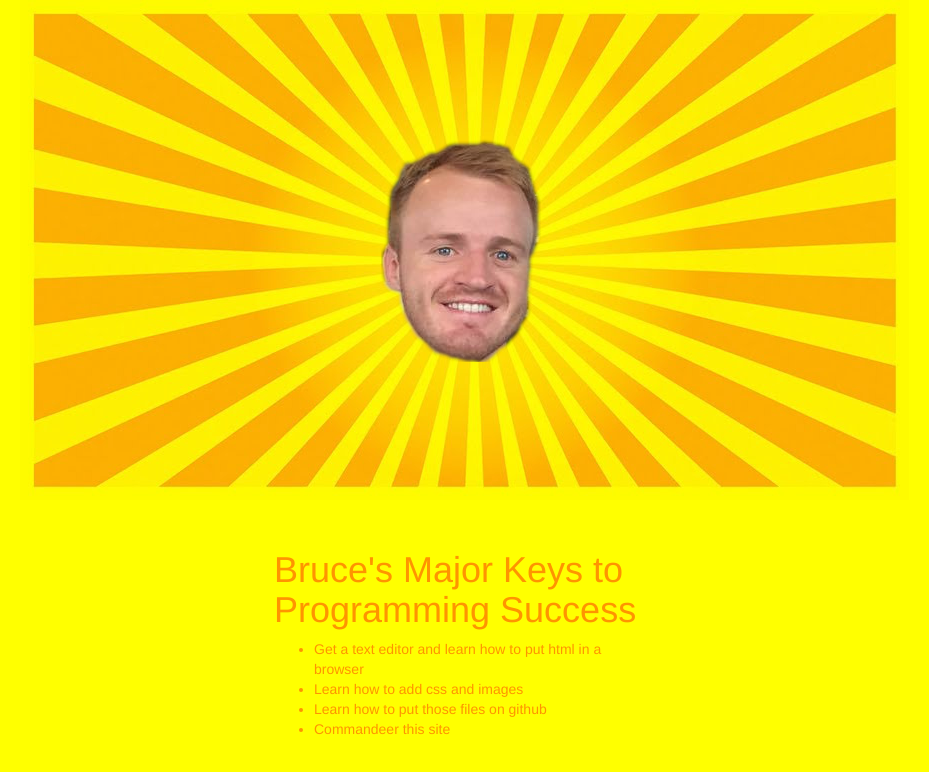
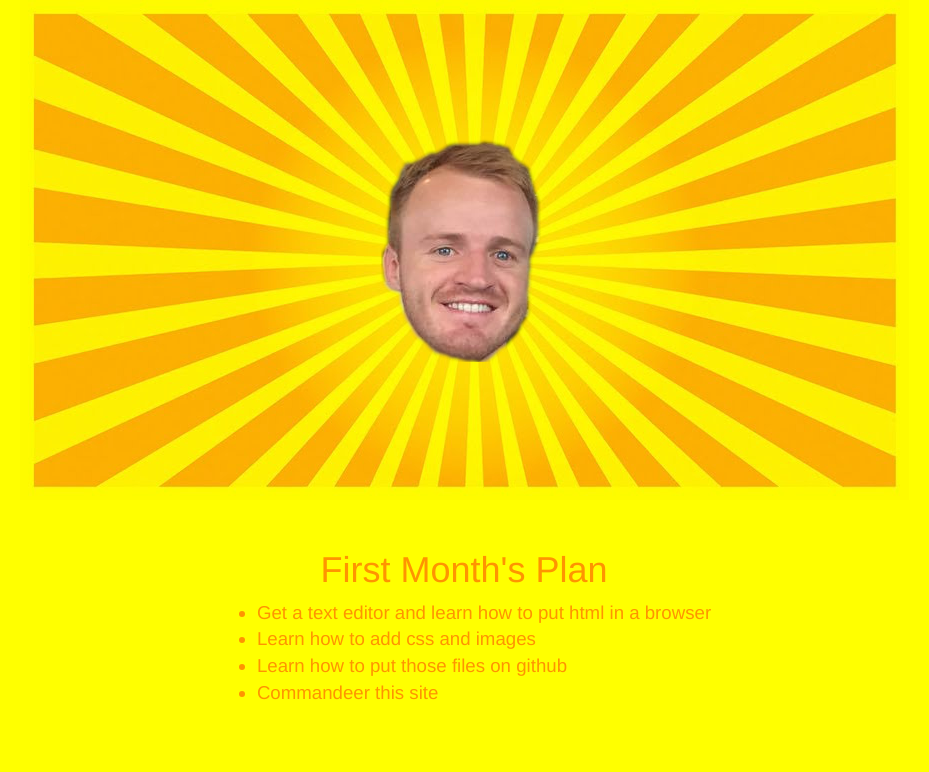
Before and after one commit to KCErb/bruce-majors, a plain HTML site: page index.html in a window 1280 px wide. Shown: the whole page, without its empty margins (176-1105 px from the left). Drawn offline with nearby package versions, Linux system fonts and the light colour scheme.

Commit message:
updated text and style

```diff
--- a/index.html
+++ b/index.html
@@ -15,7 +15,7 @@
     <div class="main">
       <img src="splash.jpg" alt="Bruce" class="img-responsive" />
       <div class="major-keys">
-        <h1> Bruce's Major Keys to Programming Success</h1>
+        <h1>First Month's Plan</h1>
         <ul>
           <li> Get a text editor and learn how to put html in a browser </li>
           <li> Learn how to add css and images </li>
--- a/style.css
+++ b/style.css
@@ -12,5 +12,9 @@ body,
 .major-keys {
   color: #ff9400;
   margin: 50px auto;
-  width: 380px;
+  font-size: 14pt;
+  text-align: center;
 }
+
+.major-keys ul { display: inline-block; }
+.major-keys ul li { text-align: left; }
```
